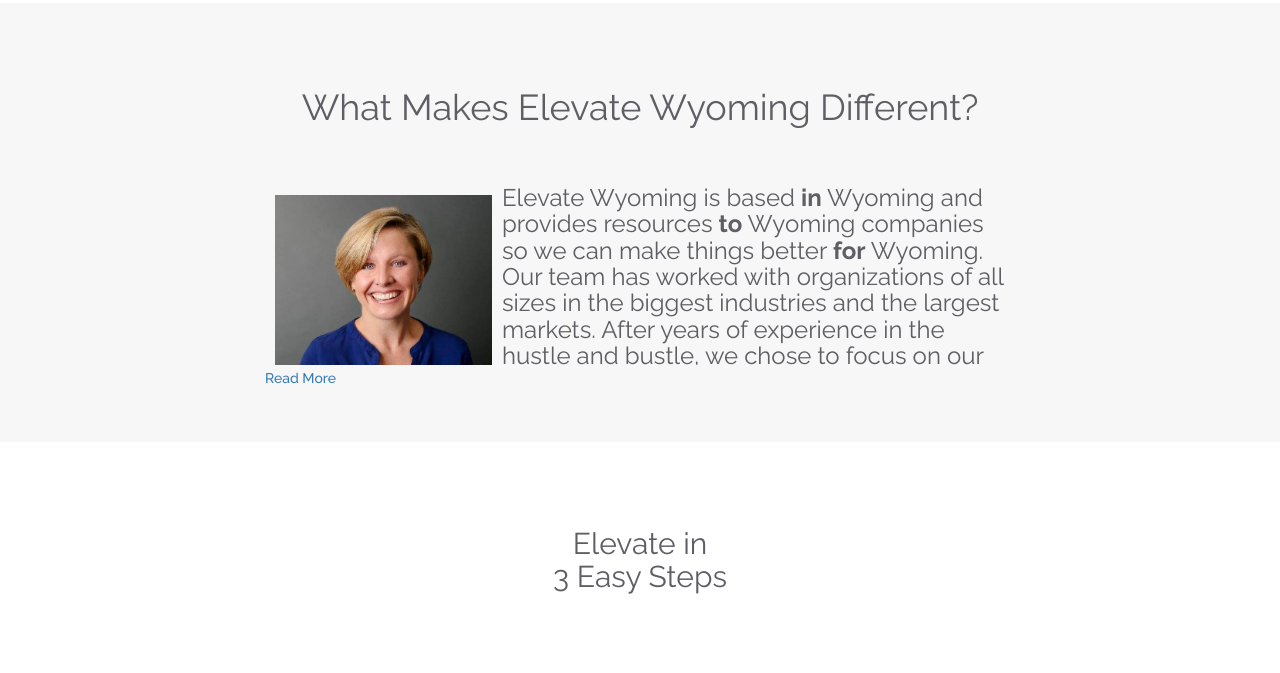
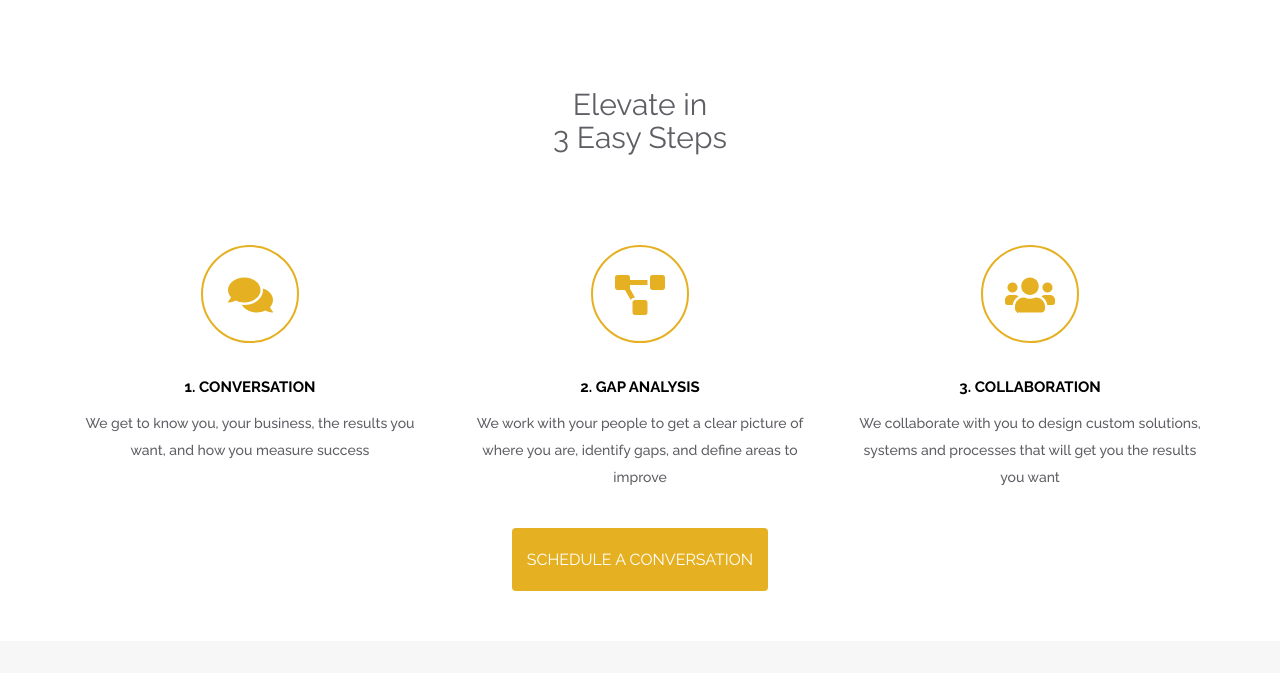
Before and after one commit to jdruckle/Elevate-Website, a plain HTML site: page index.html in a window 1280 px wide. Shown: the part 3747-4420 px from the top of the page. Drawn offline with nearby package versions, Linux system fonts and the light colour scheme.

Commit message:
removed read more section

```diff
--- a/css/style.css
+++ b/css/style.css
@@ -327,15 +327,6 @@
 }
 
 
-
-/*== Read-More ==*/
-
-.read-more-section{ background-color: rgb(247,247,248)}
-
-.read-more-text{ width: 50%}
-
-.headshot {	height: 237px}
-
 /*== Three Box Pan ==*/
 
 .three-box-pan{ overflow:hidden; padding-top:81px}
--- a/index.html
+++ b/index.html
@@ -285,32 +285,6 @@
 
 </div>
 <!-- /.team -->
-
-    <!-- read-more -->
-    <section class="read-more-section section" id="read-more">
-      <h1 class="text-center">What Makes Elevate Wyoming Different?</h1><br>
-      <div class="container">
-        <div class="row">
-          <div class="col-sm-2"></div>
-          <div class="col-sm-8">
-            <div class="read-more-text">
-              <h3><img class="headshot" src="images/Elissa-Headshot.jpg" style="float:left; padding:10px">
-                Elevate Wyoming is based <b>in</b> Wyoming and provides resources <b>to</b> Wyoming companies so we can make things better <b>for</b> Wyoming.  Our team has worked with organizations of all sizes in the biggest industries and the largest markets.  After years of experience in the hustle and bustle, we chose to focus on our local communities and do everything we can to ELEVATE them...that means helping you get the most from your organization!
-                <br><br>
-                The Elevate Wyoming team is led by Elissa Ruckle, who has been helping Wyoming businesses since 2003.  While she brings 21 years of industry experience to your team, she isn’t your typical big city billable-hour corporate consultant. She’s a Wyoming native and UW graduate (#GoWYO) who understands our communities and how we do business.  She designs and facilitates programs like The Guardian Project, Leadership Casper, Junior Leadership Casper and has worked with hundreds of people across our State.  She is a proud Wyomingite (#GoPokes) who is dedicated to contributing value and creating a positive difference for others.
-                <br><br>
-                When everyone is on the same page, pulling in the same direction, each person is happier and more productive.  Your organization’s goals are easier to achieve, problems are solved faster, and growth comes much more quickly.  Make that happen in your organization by tapping into the lessons our team has learned from a combined 77 years of business experience.
-                <br><br>
-                Most people want their work to have meaning and purpose. They want to use their talents and strengths to do what they do best every day. They want to learn and develop. They want their job to fit their life.  Kicker is that if you don’t deliver, they’ll look outside your organization. Deliver and you’ll see dramatic changes in productivity, motivation, engagement, and retention.  Not to mention being less frustrated, more excited, and happier yourself.
-                <br><br>
-                Start a conversation with us today. Why? Because we’ll help you get from where you are to where you want to be.</h3>
-              </div>
-            </div>
-            <div class="col-sm-2"></div>
-          </div>
-        </div>
-      </section>
-      <!-- read-more -->
 
       <!-- section-two -->
       <section class="section-two section text-center" id="section-two">
```
